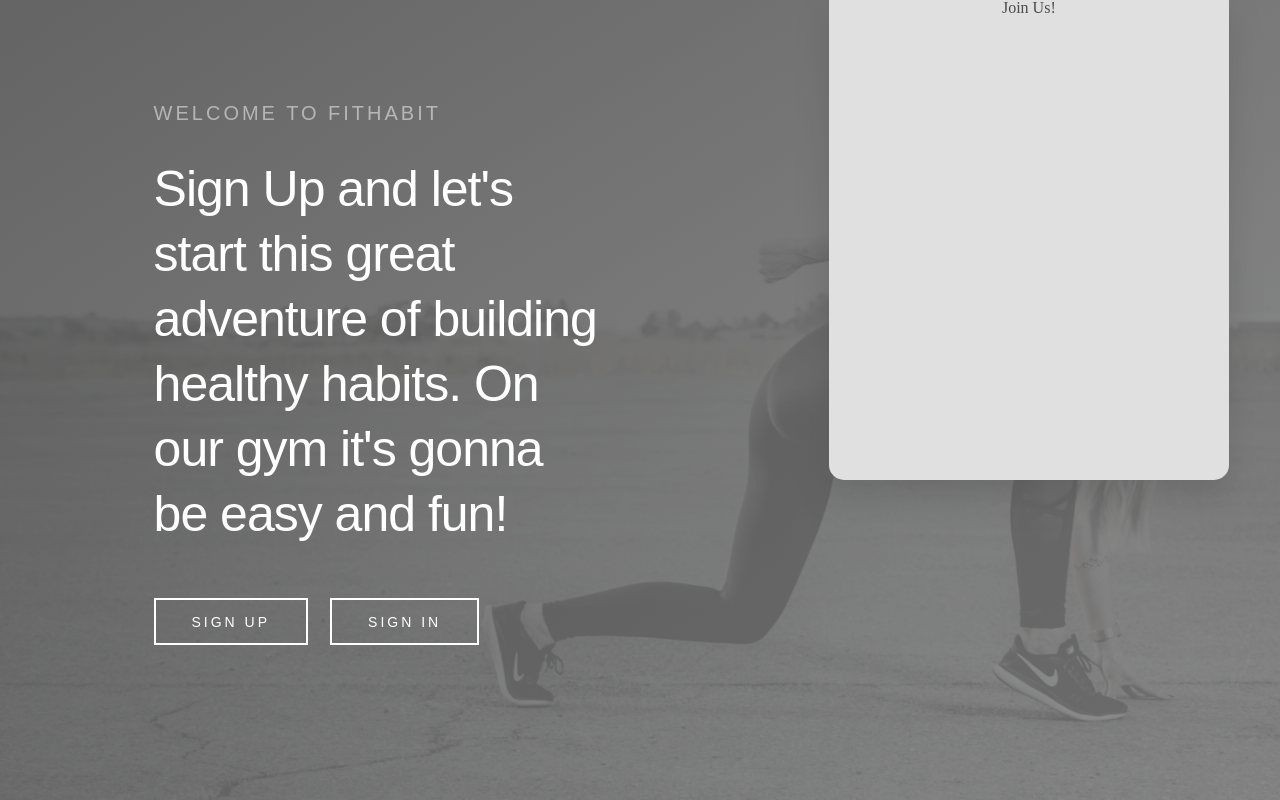
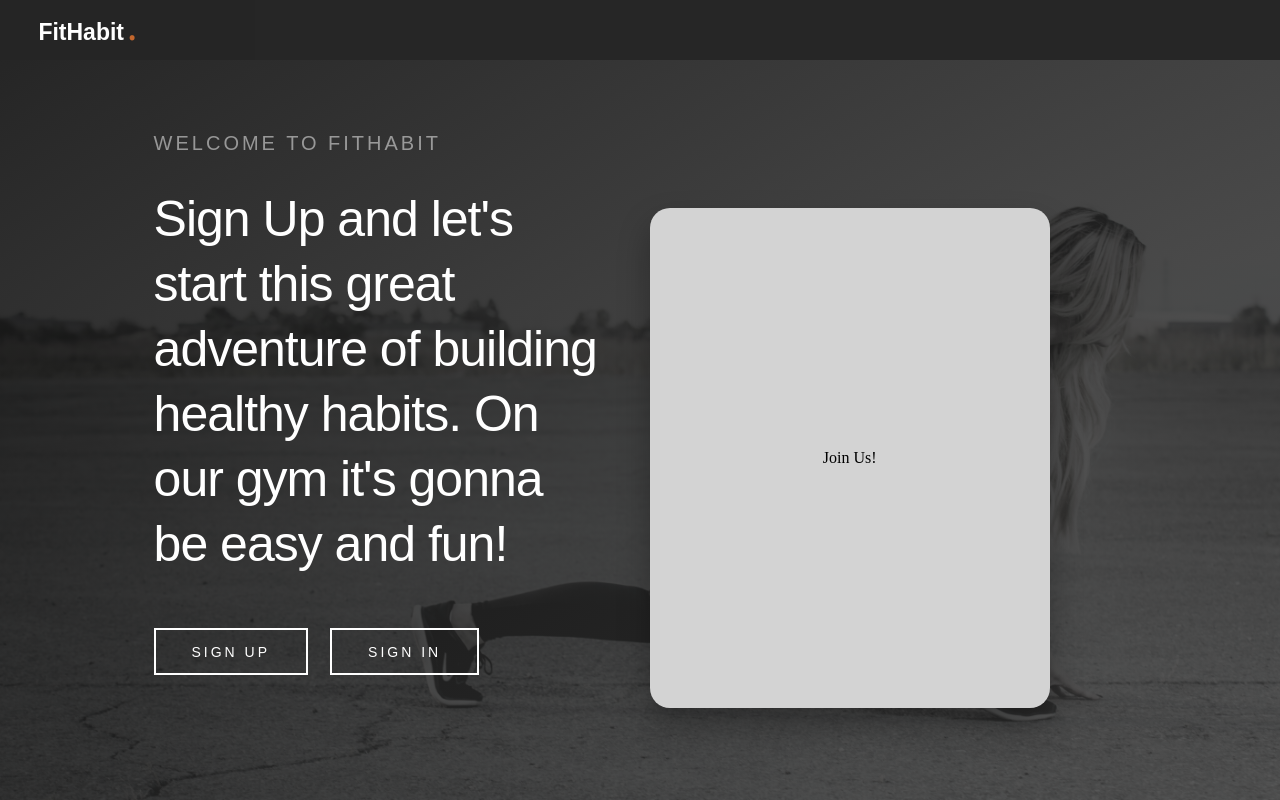
Before and after one commit to Kowal0/training-schedule-app, a React app: page / in a window 1280 px wide. Built offline with nearby package versions, Linux system fonts and the light colour scheme.

Commit message:
make navbar

```diff
--- a/src/App.js
+++ b/src/App.js
@@ -1,10 +1,15 @@
 import React, { Component } from 'react';
 import {LoginPage} from './components/Login/components/LoginPage';
+import PageNavbar from './components/Login/components/PageNavbar';
 
 class App extends Component {
   render() {
     return (
-      <LoginPage />
+      <div>
+        <PageNavbar/>
+        <LoginPage />
+      </div>
+
     );
   }
 }
--- a/src/components/Login/components/LoginPage.js
+++ b/src/components/Login/components/LoginPage.js
@@ -1,11 +1,8 @@
 import React, {PureComponent} from 'react';
 import LoginPageForm from './LoginPageForm';
 import PageHeading from './PageHeading';
+import LoginPageWrapper from '../styled/LoginPageWrapper';
 
-import LoginPageWrapper from '../styled/LoginPageWrapper';
-// import PageMainHeading from '../styled/PageMainHeading';
-// import PageSubHeading from '../styled/PageSubHeading';
-// import PageHeadingButton from '../styled/PageHeadingButton';
 
 export class LoginPage extends PureComponent {
     render(){
--- /dev/null
+++ b/src/components/Login/components/PageNavbar.js
@@ -0,0 +1,23 @@
+import React, {PureComponent} from 'react';
+import PageNavbarWrapper from '../styled/PageNavbarWrapper';
+import PageNavbarLogo from '../styled/PageNavbarLogo';
+import PageNavbarDot from '../styled/PageNavbarDot';
+
+
+
+class PageNavbar extends PureComponent {
+    render(){
+        return (
+            <PageNavbarWrapper>
+                <PageNavbarLogo>
+                    FitHabit
+                    <PageNavbarDot>
+                        &#8228;
+                    </PageNavbarDot>
+                </PageNavbarLogo>
+            </PageNavbarWrapper>
+        );
+    }
+}
+
+export default PageNavbar;
--- a/src/components/Login/styled/LoginFormWrapper.js
+++ b/src/components/Login/styled/LoginFormWrapper.js
@@ -3,15 +3,16 @@
 export const LoginFormWrapper = styled.div`
     display: flex;
     justify-content:center;
-    height: 480px;
+    align-items: center;
+    height: 500px;
     width: 400px;
     background-color: lightgray;
     box-shadow: 0 1rem 2rem rgba(0, 0, 0, 0.3);
     position: absolute;
-    border-bottom-left-radius: 15px;
-    border-bottom-right-radius: 15px;
-    right: 4%;
-    top: 0;
+    border-radius: 20px;
+    right: 18%;
+    top: 20%;
+    // opacity: 0;
 `;
 
 export default LoginFormWrapper;
--- a/src/components/Login/styled/LoginPageWrapper.js
+++ b/src/components/Login/styled/LoginPageWrapper.js
@@ -3,19 +3,19 @@
 
 export const LoginPageWrapper = styled.div`
     display: flex;
-    height: 100vh;
+    height: calc(100vh - 60px);
     width: 100%;
     justify-content: space-between;
+    background: no-repeat bottom center fixed;
     background-image: linear-gradient(
         to right bottom,
         rgba(11,12,12, 0.9),
         rgba(59,60,60, 0.8) ),
         url(${myImage});
-    // background: no-repeat bottom center fixed;
     background-size: cover;
     overflow: hidden;
     filter: grayscale(90%);
-    opacity: 0.7;
+
 
 `;
 
--- /dev/null
+++ b/src/components/Login/styled/PageNavbarDot.js
@@ -0,0 +1,9 @@
+import styled from 'styled-components';
+
+
+export const PageNavbarDot = styled.span`
+    color: #ba4d09;
+    font-size: 30px;
+`;
+
+export default PageNavbarDot;
--- /dev/null
+++ b/src/components/Login/styled/PageNavbarLogo.js
@@ -0,0 +1,13 @@
+import styled from 'styled-components';
+
+
+export const PageNavbarLogo = styled.h2`
+   font-size: 23px;
+   font-family: "montserrat-medium", sans-serif;
+   font-weight: 600;
+   align-self: center;
+   padding-left: 3%;
+
+`;
+
+export default PageNavbarLogo;
--- /dev/null
+++ b/src/components/Login/styled/PageNavbarWrapper.js
@@ -0,0 +1,13 @@
+import styled from 'styled-components';
+
+
+export const PageNavbarWrapper = styled.div`
+   display: flex;
+   background: black;
+   opacity: 0.85;
+   color: white;
+   height: 60px;
+   width: 100%;
+`;
+
+export default PageNavbarWrapper;
```
